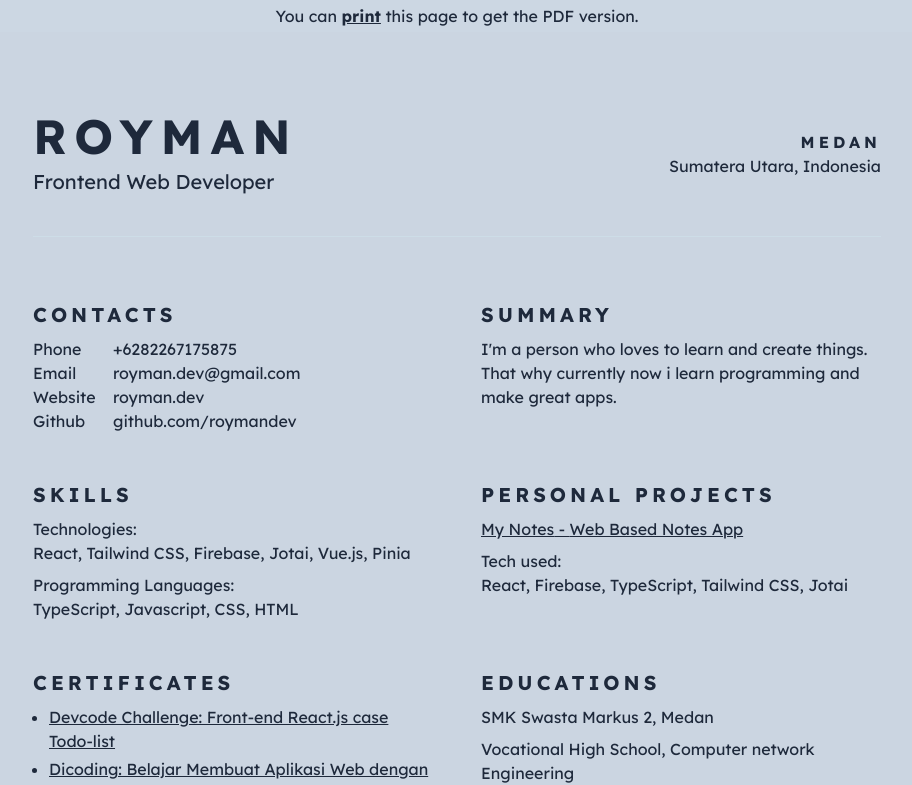
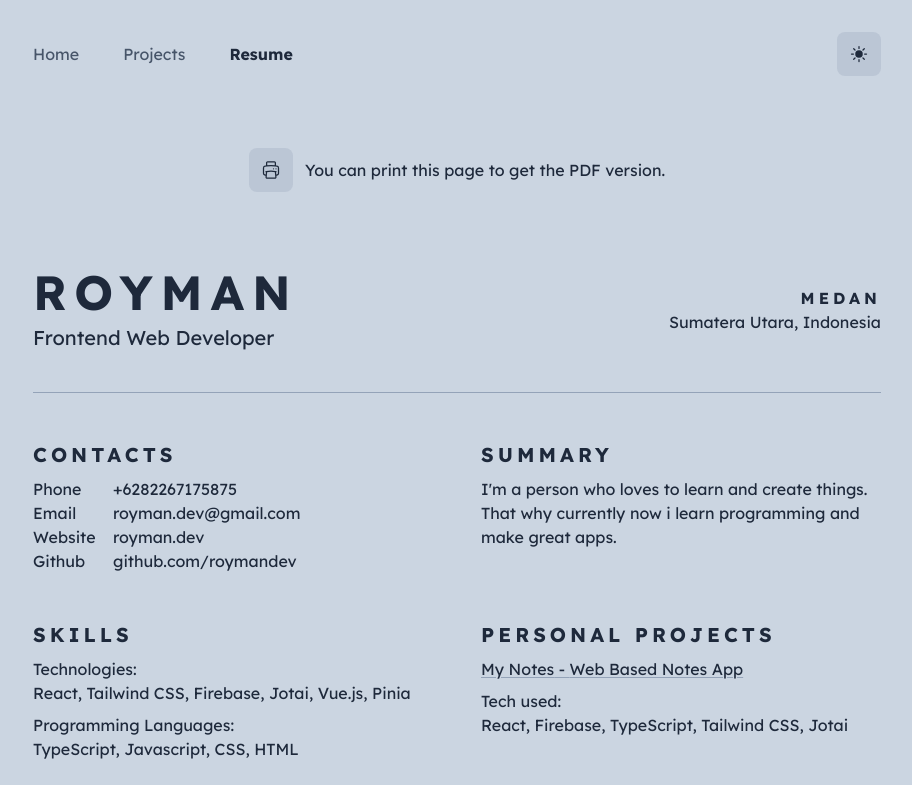
Before and after one commit to roymandev/royman.dev, a Next.js app: page /resume in a window 1280 px wide. Shown: the top 785 px of the page, without its empty margins (183-1095 px from the left). Built offline with nearby package versions, Linux system fonts and the light colour scheme.

Commit message:
feat: redesign resume page

```diff
--- a/src/components/Resume/SectionCertificates.tsx
+++ b/src/components/Resume/SectionCertificates.tsx
@@ -1,3 +1,4 @@
+import CustomLink from '@/components/CustomLink';
 import BaseSection from '@/components/Resume/BaseSection';
 import { royman } from '@/data/resumeData';
 
@@ -6,9 +7,9 @@ const SectionCertificates = () => (
     <ul className="ml-4 list-disc space-y-1">
       {royman.certificates.map((certificate) => (
         <li key={certificate.url}>
-          <a href={certificate.url} className="underline">
+          <CustomLink href={certificate.url} className="print:decoration-black">
             {certificate.title}
-          </a>
+          </CustomLink>
         </li>
       ))}
     </ul>
--- a/src/components/Resume/SectionProjects.tsx
+++ b/src/components/Resume/SectionProjects.tsx
@@ -1,3 +1,4 @@
+import CustomLink from '@/components/CustomLink';
 import BaseSection from '@/components/Resume/BaseSection';
 import { royman } from '@/data/resumeData';
 
@@ -7,9 +8,9 @@ const SectionProjects = () => (
       {royman.apps.map((app) => (
         <li key={app.url} className="flex flex-col gap-2">
           <h3 className="font-medium">
-            <a href={app.url} className="underline">
+            <CustomLink href={app.url} className="print:decoration-black">
               {app.title} - {app.description}
-            </a>
+            </CustomLink>
           </h3>
           <p>
             <span className="font-medium">Tech used:</span>
--- a/src/pages/resume.tsx
+++ b/src/pages/resume.tsx
@@ -8,6 +8,10 @@ import SectionExperiences from '@/components/Resume/SectionExperiences';
 import SectionEducations from '@/components/Resume/SectionEducations';
 import CustomSeo from '@/components/utils/CustomSeo';
 import SectionCertificates from '@/components/Resume/SectionCertificates';
+import Header from '@/components/Header';
+import CustomButton from '@/components/CustomButton';
+import { HiOutlinePrinter } from 'react-icons/hi2';
+import Footer from '@/components/Footer';
 
 const Resume: NextPage = () => {
   const printHandler = () => {
@@ -18,16 +22,17 @@ const Resume: NextPage = () => {
     <>
       <CustomSeo title="Resume" description="Personal website" slug="/resume" />
 
-      <div className="mx-auto flex max-w-lg flex-col gap-16 px-6 py-28 print:max-w-full print:p-0 print:text-black sm:max-w-4xl print:sm:p-0">
-        <div className="absolute inset-x-0 top-0 bg-cyan-100/5 py-1 text-center print:hidden">
-          You can{' '}
-          <button className="font-bold underline" onClick={printHandler}>
-            print
-          </button>{' '}
-          this page to get the PDF version.
-        </div>
+      <Header className="print:hidden" />
 
-        <header className="flex flex-col items-center border-b border-cyan-100/20 pb-6 print:mx-0 print:mt-0 print:max-w-none print:border-black sm:flex-row sm:pb-10">
+      <div className="mt-10 mb-14 flex items-center justify-center gap-3 rounded-lg px-6 print:hidden">
+        <CustomButton icon className="shrink-0" onClick={printHandler}>
+          <HiOutlinePrinter className="h-5 w-5" />
+        </CustomButton>
+        <p>You can print this page to get the PDF version.</p>
+      </div>
+
+      <div className="mx-auto flex max-w-lg flex-col py-5 px-6 print:max-w-full print:p-0 print:text-black sm:max-w-4xl print:sm:p-0">
+        <header className="flex flex-col items-center border-b border-slate-400 pb-6 dark:border-neutral-700 print:border-black sm:flex-row sm:pb-10">
           <div>
             <h1 className="mb-2 text-5xl font-bold">
               <BaseLink href="/" className="uppercase tracking-[.5rem]">
@@ -42,7 +47,7 @@ const Resume: NextPage = () => {
           </article>
         </header>
 
-        <main className="grid grid-cols-1 gap-12 print:grid-cols-2 sm:grid-cols-2">
+        <main className="mt-12 grid grid-cols-1 gap-12 print:grid-cols-2 sm:grid-cols-2">
           <SectionContacts />
           <SectionSummary />
           <SectionSkills />
@@ -52,6 +57,8 @@ const Resume: NextPage = () => {
           <SectionExperiences />
         </main>
       </div>
+
+      <Footer className="print:hidden" />
     </>
   );
 };
```
